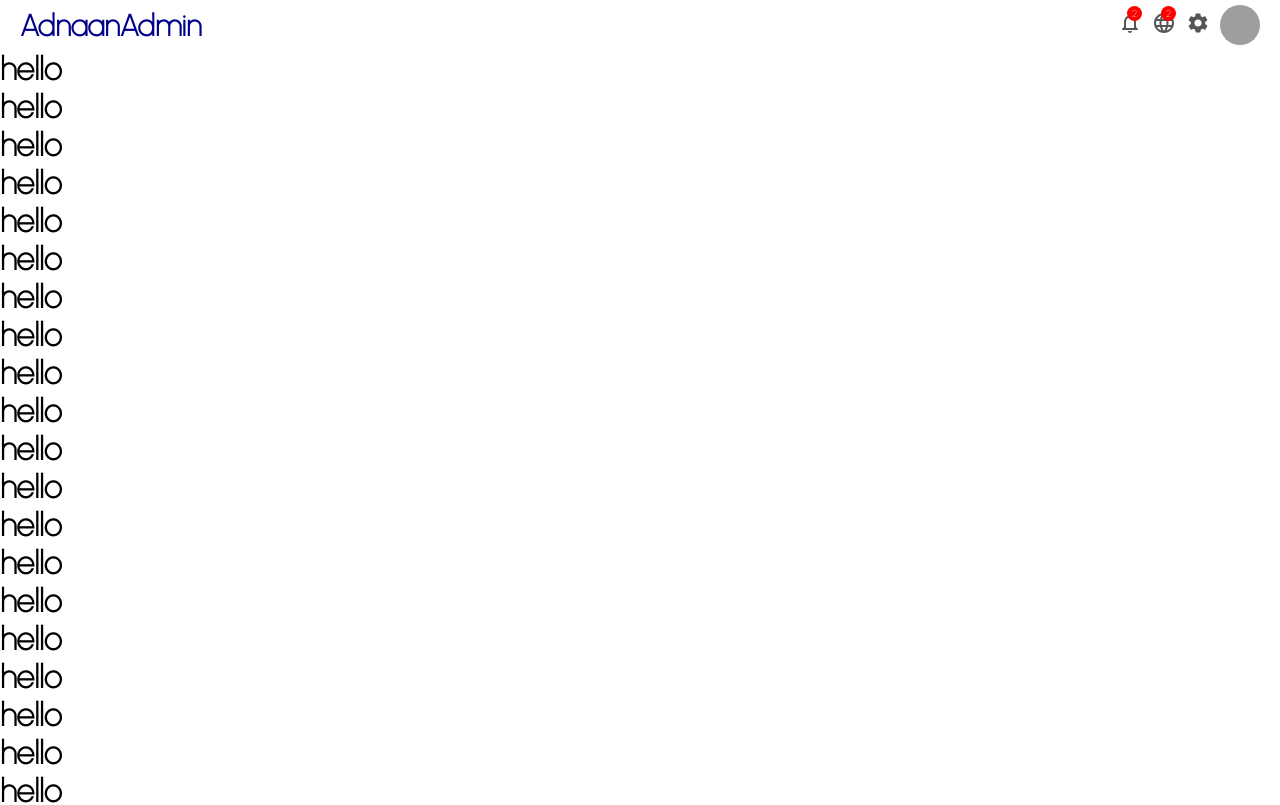
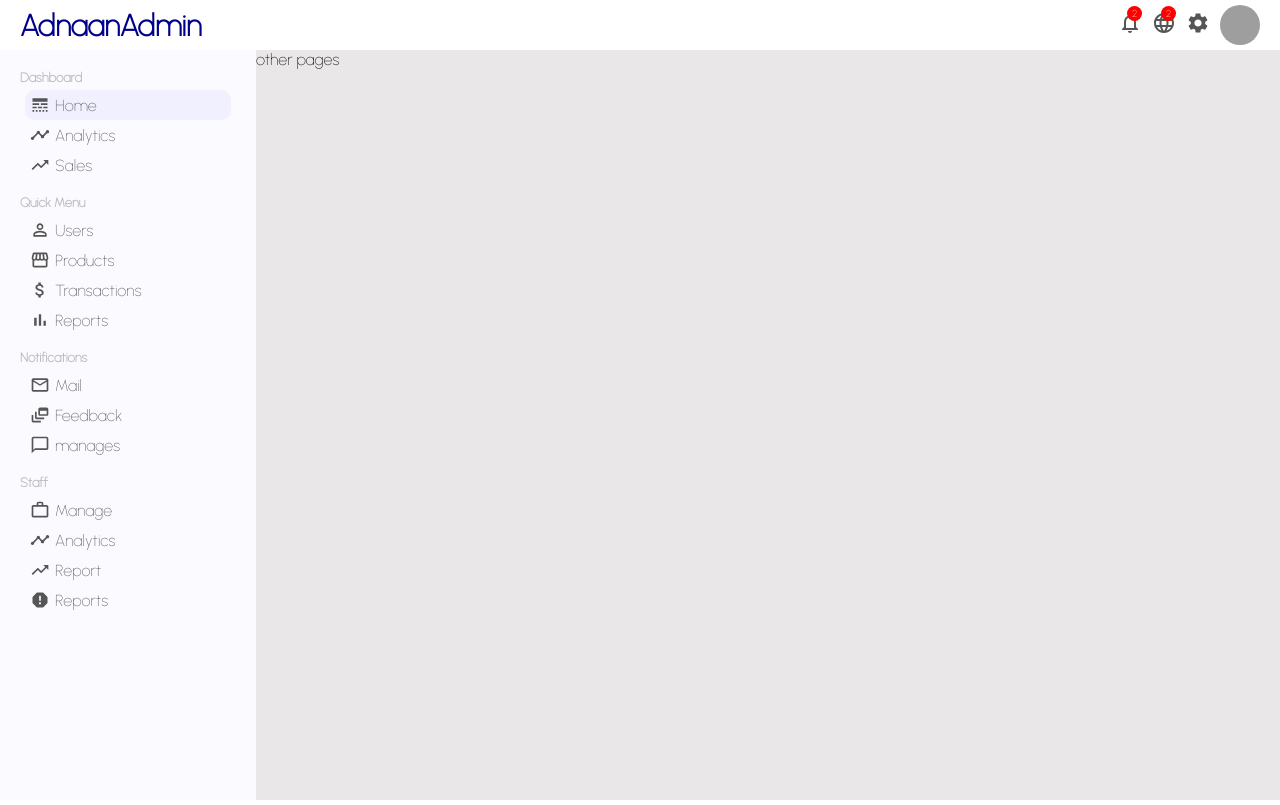
Before and after one commit to adnaandeveloper/Admin-Dashboard, a React (Create React App) app: page / in a window 1280 px wide. Shown: the top 805 px of the page. Built offline with nearby package versions, Linux system fonts and the light colour scheme; grey boxes are pictures that could not be loaded.

Commit message:
sidebar finished and now its salaah time alhamdulillaah

```diff
--- a/src/App.js
+++ b/src/App.js
@@ -1,13 +1,15 @@
 import React from 'react';
+import Sidebar from './components/topbar/sidebar/Sidebar';
 import Topbar from './components/topbar/Topbar';
-
+import './app.css';
 const App = () => {
   return (
     <div>
       <Topbar />
-      {new Array(100).fill(null).map(() => (
-        <h1> hello</h1>
-      ))}
+      <div className="container">
+        <Sidebar />
+        <div className="others">other pages</div>
+      </div>
     </div>
   );
 };
--- /dev/null
+++ b/src/app.css
@@ -0,0 +1,8 @@
+.container {
+  display: flex;
+}
+
+.others {
+  flex: 4;
+  background-color: rgb(233, 231, 231);
+}
--- /dev/null
+++ b/src/components/topbar/sidebar/Sidebar.jsx
@@ -0,0 +1,105 @@
+import {
+  LineStyle,
+  Timeline,
+  TrendingUp,
+  PermIdentity,
+  Storefront,
+  AttachMoney,
+  BarChart,
+  MailOutline,
+  DynamicFeed,
+  ChatBubbleOutline,
+  WorkOutline,
+  Report,
+} from '@material-ui/icons';
+import React from 'react';
+import './sidebar.css';
+const Sidebar = () => {
+  return (
+    <div className="sidebar">
+      <div className="sidebarWrapper">
+        <div className="sidebarMenu">
+          <h3 className="sidebarTitle">Dashboard</h3>
+          <ul className="sidebarList">
+            <li className="sidebarListItem active">
+              <LineStyle className="sdiebarIcon" />
+              Home
+            </li>
+            <li className="sidebarListItem">
+              <Timeline className="sdiebarIcon" />
+              Analytics
+            </li>
+            <li className="sidebarListItem">
+              <TrendingUp className="sdiebarIcon" />
+              Sales
+            </li>
+          </ul>
+        </div>
+
+        <div className="sidebarMenu">
+          <h3 className="sidebarTitle">Quick Menu</h3>
+          <ul className="sidebarList">
+            <li className="sidebarListItem ">
+              <PermIdentity className="sdiebarIcon" />
+              Users
+            </li>
+            <li className="sidebarListItem">
+              <Storefront className="sdiebarIcon" />
+              Products
+            </li>
+            <li className="sidebarListItem">
+              <AttachMoney className="sdiebarIcon" />
+              Transactions
+            </li>
+            <li className="sidebarListItem">
+              <BarChart className="sdiebarIcon" />
+              Reports
+            </li>
+          </ul>
+        </div>
+
+        <div className="sidebarMenu">
+          <h3 className="sidebarTitle">Notifications</h3>
+          <ul className="sidebarList">
+            <li className="sidebarListItem ">
+              <MailOutline className="sdiebarIcon" />
+              Mail
+            </li>
+            <li className="sidebarListItem">
+              <DynamicFeed className="sdiebarIcon" />
+              Feedback
+            </li>
+            <li className="sidebarListItem">
+              <ChatBubbleOutline className="sdiebarIcon" />
+              manages
+            </li>
+          </ul>
+        </div>
+
+        <div className="sidebarMenu">
+          <h3 className="sidebarTitle">Staff</h3>
+          <ul className="sidebarList">
+            <li className="sidebarListItem ">
+              <WorkOutline className="sdiebarIcon" />
+              Manage
+            </li>
+            <li className="sidebarListItem">
+              <Timeline className="sdiebarIcon" />
+              Analytics
+            </li>
+            <li className="sidebarListItem">
+              <TrendingUp className="sdiebarIcon" />
+              Report
+            </li>
+            <li className="sidebarListItem">
+              <Report className="sdiebarIcon" />
+              Reports
+            </li>
+          </ul>
+        </div>
+      </div>
+    </div>
+  );
+};
+
+export default Sidebar;
--- /dev/null
+++ b/src/components/topbar/sidebar/sidebar.css
@@ -0,0 +1,44 @@
+.sidebar {
+  flex: 1;
+  height: calc(100vh - 50px);
+  background-color: rgb(251, 251, 255);
+  position: sticky;
+  top: 50px;
+}
+
+.sidebarWrapper {
+  padding: 20px;
+  color: #555;
+}
+
+.sidebarMenu {
+  margin-bottom: 10px;
+}
+
+.sidebarTitle {
+  font-size: 13px;
+  color: rgb(187, 186, 186);
+}
+
+.sidebarList {
+  list-style: none;
+  padding: 5px;
+}
+
+.sidebarListItem {
+  padding: 5px;
+  cursor: pointer;
+  display: flex;
+  align-items: center;
+  border-radius: 10px;
+}
+
+.sidebarListItem.active,
+.sidebarListItem:hover {
+  background-color: rgb(240, 240, 255);
+}
+
+.sdiebarIcon {
+  margin-right: 5px;
+  font-size: 20px !important;
+}
```
